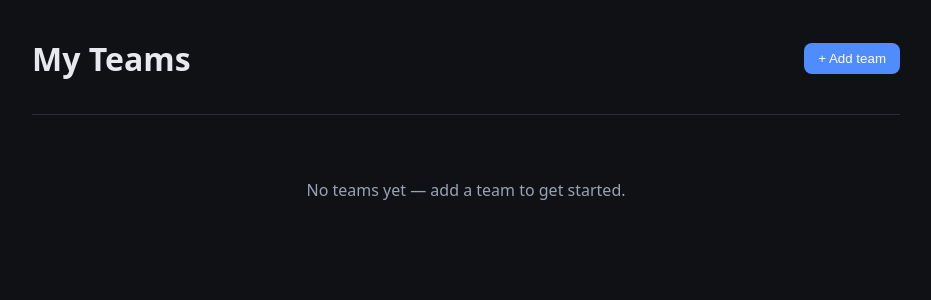
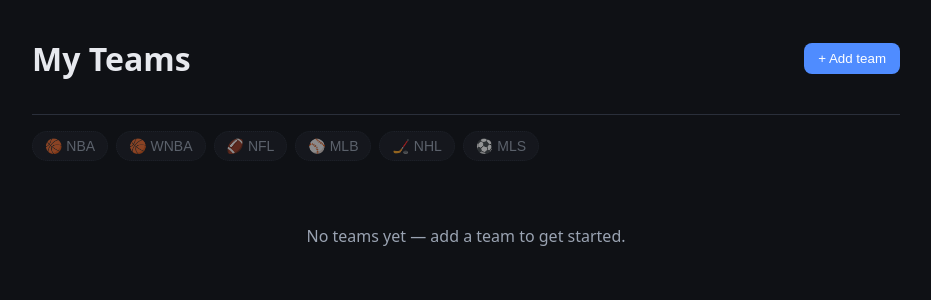
Before and after one commit to mb1206/league-status, a React (Vite) app: page / in a window 1280 px wide. Shown: the top 300 px of the page, without its empty margins (174-1105 px from the left). Built offline with nearby package versions, Linux system fonts and the light colour scheme.

Commit message:
add chip for ssupported sports + remove close button

```diff
--- a/src/App.tsx
+++ b/src/App.tsx
@@ -20,6 +20,7 @@
         activeLeague={activeLeague}
         inSeasonLeagues={inSeasonLeagues}
         onSelect={setActiveLeague}
+        onAddSport={() => setDialogOpen(true)}
       />
       <main>
         <TeamPanelList
--- a/src/components/AddTeamDialog.tsx
+++ b/src/components/AddTeamDialog.tsx
@@ -35,6 +35,14 @@
     };
   }, [query, leagues]);
 
+  useEffect(() => {
+    const onKey = (e: KeyboardEvent) => {
+      if (e.key === "Escape") onClose();
+    };
+    window.addEventListener("keydown", onKey);
+    return () => window.removeEventListener("keydown", onKey);
+  }, [onClose]);
+
   return (
     <div className="dialog-backdrop" onClick={onClose}>
       <div className="dialog" onClick={(e) => e.stopPropagation()}>
@@ -60,9 +68,6 @@
             </li>
           ))}
         </ul>
-        <button className="dialog-close" onClick={onClose}>
-          Close
-        </button>
       </div>
     </div>
   );
--- a/src/components/SportFilterBar.tsx
+++ b/src/components/SportFilterBar.tsx
@@ -5,6 +5,7 @@
   activeLeague: string | null;
   inSeasonLeagues?: Set<string>;
   onSelect: (leagueId: string | null) => void;
+  onAddSport?: () => void;
 }
 
 export function SportFilterBar({
@@ -12,21 +13,28 @@
   activeLeague,
   inSeasonLeagues = new Set(),
   onSelect,
+  onAddSport,
 }: SportFilterBarProps) {
   const followed = new Set(followedLeagueIds);
-  // Registry order gives a stable chip order; then float in-season sports to the
-  // front (stable within each group).
-  const sports = listLeagues()
+  const all = listLeagues(); // registry order = stable chip order
+  // Followed sports become filter chips, in-season floated to the front.
+  const followedSports = all
     .filter((c) => followed.has(c.id))
     .sort(
       (a, b) =>
         Number(inSeasonLeagues.has(b.id)) - Number(inSeasonLeagues.has(a.id)),
     );
+  const unfollowedSports = all.filter((c) => !followed.has(c.id));
 
-  if (sports.length <= 1) return null;
+  // Filtering only makes sense with 2+ followed sports; the add-chips show
+  // regardless as a shortcut to follow a new league.
+  const showFilters = followedSports.length >= 2;
+  if (!showFilters && unfollowedSports.length === 0) return null;
 
   return (
     <nav className="sport-filter-bar" aria-label="Filter teams by sport">
+      {showFilters && (
+        <>
           <button
             className="sport-chip"
             aria-pressed={activeLeague === null}
@@ -34,7 +42,7 @@
           >
             All
           </button>
-      {sports.map((c) => (
+          {followedSports.map((c) => (
             <button
               key={c.id}
               className={`sport-chip${inSeasonLeagues.has(c.id) ? "" : " out-of-season"}`}
@@ -44,6 +52,18 @@
               {c.icon} {c.displayName}
             </button>
           ))}
+        </>
+      )}
+      {unfollowedSports.map((c) => (
+        <button
+          key={c.id}
+          className="sport-chip empty"
+          aria-label={`Add a ${c.displayName} team`}
+          onClick={() => onAddSport?.()}
+        >
+          {c.icon} {c.displayName}
+        </button>
+      ))}
     </nav>
   );
 }
--- a/src/index.css
+++ b/src/index.css
@@ -28,6 +28,9 @@
 }
 .sport-chip[aria-pressed="true"] { background: var(--accent); border-color: var(--accent); color: white; }
 .sport-chip.out-of-season { opacity: 0.45; }
+/* Leagues with no followed team yet: dotted outline + grayed, click to add. */
+.sport-chip.empty { border-style: dotted; color: var(--muted); opacity: 0.55; }
+.sport-chip.empty:hover { opacity: 0.85; }
 .team-panel-list { display: flex; flex-direction: column; gap: 16px; margin-top: 16px; }
 .team-panel { background: var(--panel); border: 1px solid var(--line); border-radius: 12px; overflow: hidden; }
 .panel-skeleton { padding: 24px; color: var(--muted); }
```
Also changed, not shown: 2 other files (tests, documents, lock files or other folders). Lines whose indentation alone changed are shown as unchanged.
